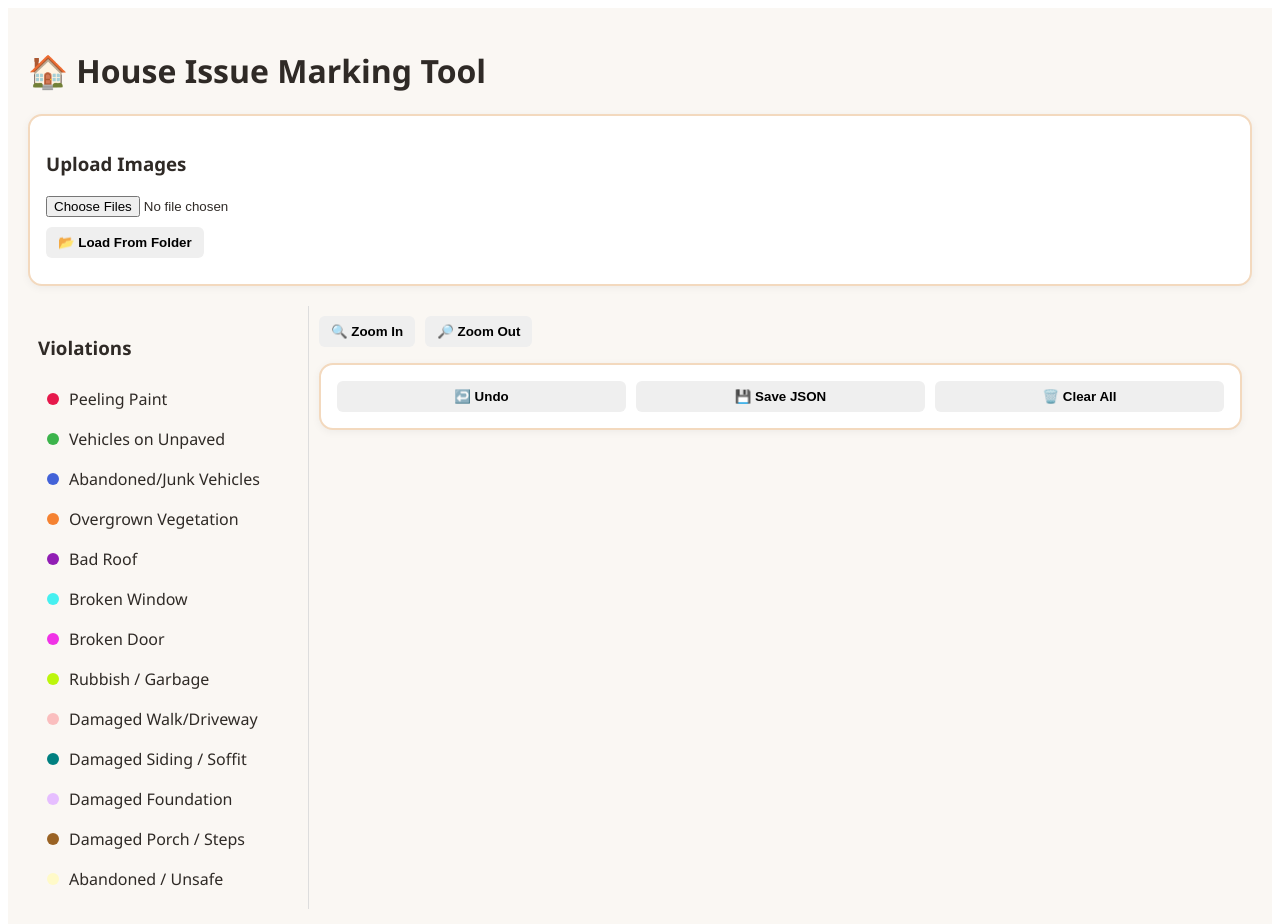
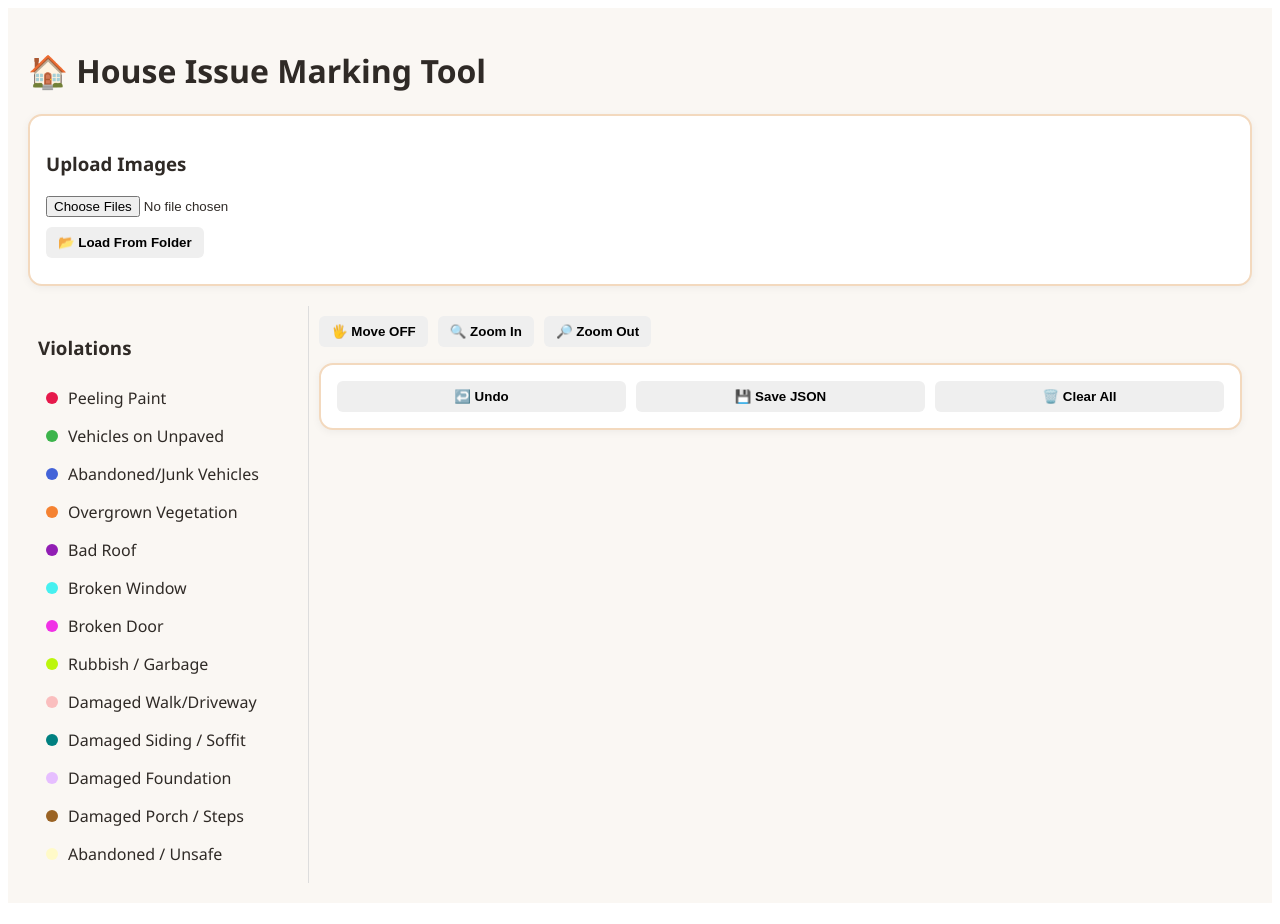
Before and after one commit to adullagayathri/housing_violations, a React (Create React App) app in the folder frontend/: page / in a window 1280 px wide. Shown: the top 924 px of the page. Built offline with nearby package versions, Linux system fonts and the light colour scheme.

Commit message:
Update App.js

```diff
--- a/frontend/src/App.js
+++ b/frontend/src/App.js
@@ -27,15 +27,14 @@ function App() {
   const [selectedViolation, setSelectedViolation] = useState("");
   const [annotations, setAnnotations] = useState([]);
 
-  // zoom + mode
   const [scale, setScale] = useState(1);
-  const [mode, setMode] = useState("draw"); // draw | zoom
+  const [moveMode, setMoveMode] = useState(false); // ✅ ONLY for pan
 
   const stageRef = useRef(null);
 
   useEffect(() => {
     setScale(1);
-    setMode("draw");
+    setMoveMode(false);
     setSelectedViolation("");
   }, [selectedImage]);
 
@@ -59,7 +58,6 @@ function App() {
     if (!selectedImage) return;
 
     const annotatedImageBase64 = getCanvasBase64();
-    if (!annotatedImageBase64) return alert("No image to save!");
 
     fetch("https://housing-violations.onrender.com/save", {
       method: "POST",
@@ -70,7 +68,6 @@ function App() {
         image_base64: annotatedImageBase64,
       }),
     })
-      .then((res) => res.json())
       .then(() => alert("✅ Saved successfully!"))
       .catch((err) => alert("❌ Error: " + err));
   };
@@ -79,7 +76,6 @@ function App() {
     <div className="App">
       <h1>🏠 House Issue Marking Tool</h1>
 
-      {/* UPLOAD */}
       <UploadPanel
         images={images}
         setImages={setImages}
@@ -113,18 +109,13 @@ function App() {
               key={v}
               onClick={() => {
                 setSelectedViolation(v);
-                setMode("draw"); // enable drawing again
+                setMoveMode(false); // switch to draw mode
               }}
               style={{
                 display: "flex",
                 alignItems: "center",
                 padding: "8px",
                 cursor: "pointer",
-                borderRadius: "6px",
-                border:
-                  selectedViolation === v
-                    ? "1px solid #999"
-                    : "1px solid transparent",
               }}
             >
               <div
@@ -144,24 +135,22 @@ function App() {
         {/* MAIN */}
         <div style={{ flex: 1, padding: "10px" }}>
 
-          {/* ZOOM CONTROLS */}
+          {/* ZOOM + MOVE CONTROLS */}
           <div style={{ marginBottom: "10px" }}>
+
             <button
-              onClick={() => {
-                setScale((s) => Math.min(s + 0.2, 5));
-                setMode("zoom");         // enter navigation mode
-                setSelectedViolation(""); // clear selection
-              }}
+              onClick={() => setMoveMode((m) => !m)}
+              style={{ marginRight: "10px" }}
             >
+              🖐️ Move {moveMode ? "ON" : "OFF"}
+            </button>
+
+            <button onClick={() => setScale((s) => Math.min(s + 0.2, 5))}>
               🔍 Zoom In
             </button>
 
             <button
-              onClick={() => {
-                setScale((s) => Math.max(s - 0.2, 0.2));
-                setMode("zoom");
-                setSelectedViolation("");
-              }}
+              onClick={() => setScale((s) => Math.max(s - 0.2, 0.2))}
               style={{ marginLeft: "10px" }}
             >
               🔎 Zoom Out
@@ -178,7 +167,7 @@ function App() {
               VIOLATION_COLORS={VIOLATION_COLORS}
               stageRef={stageRef}
               scale={scale}
-              mode={mode}
+              moveMode={moveMode}
             />
           )}
 
```
